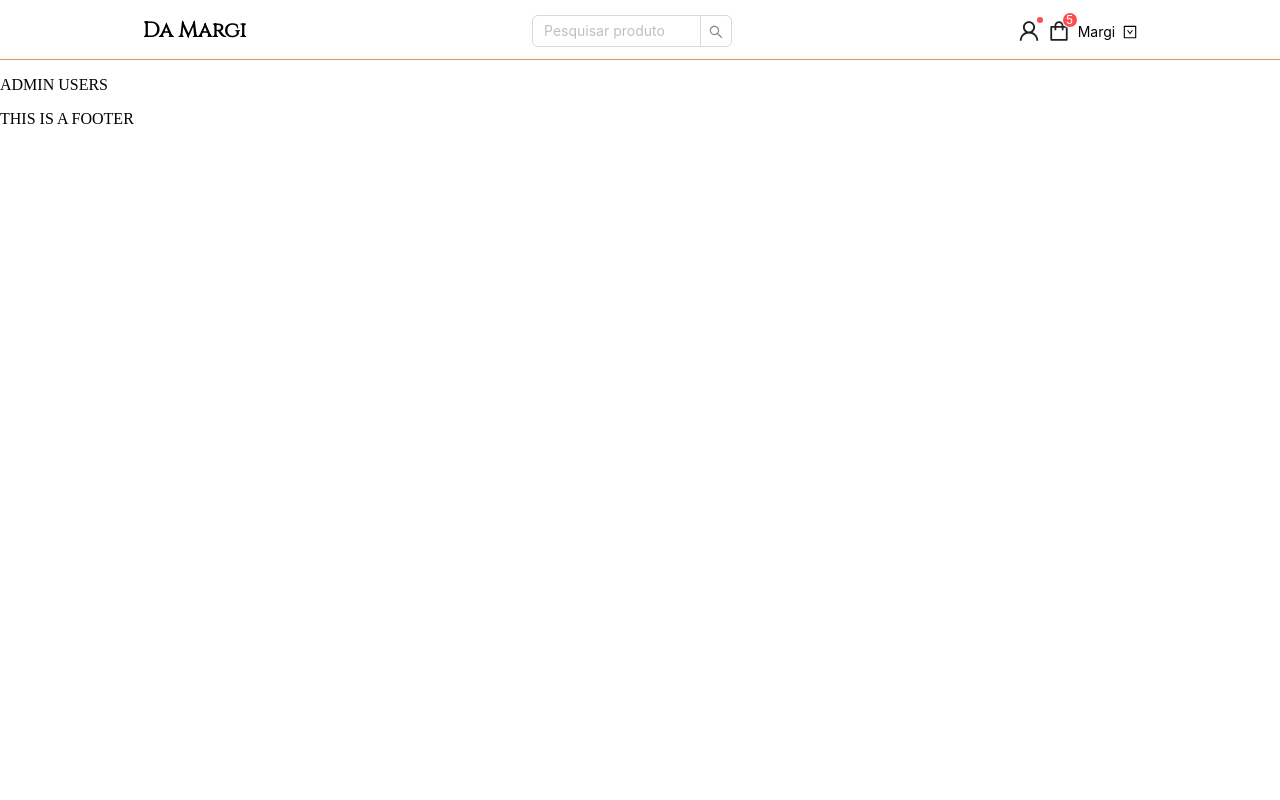
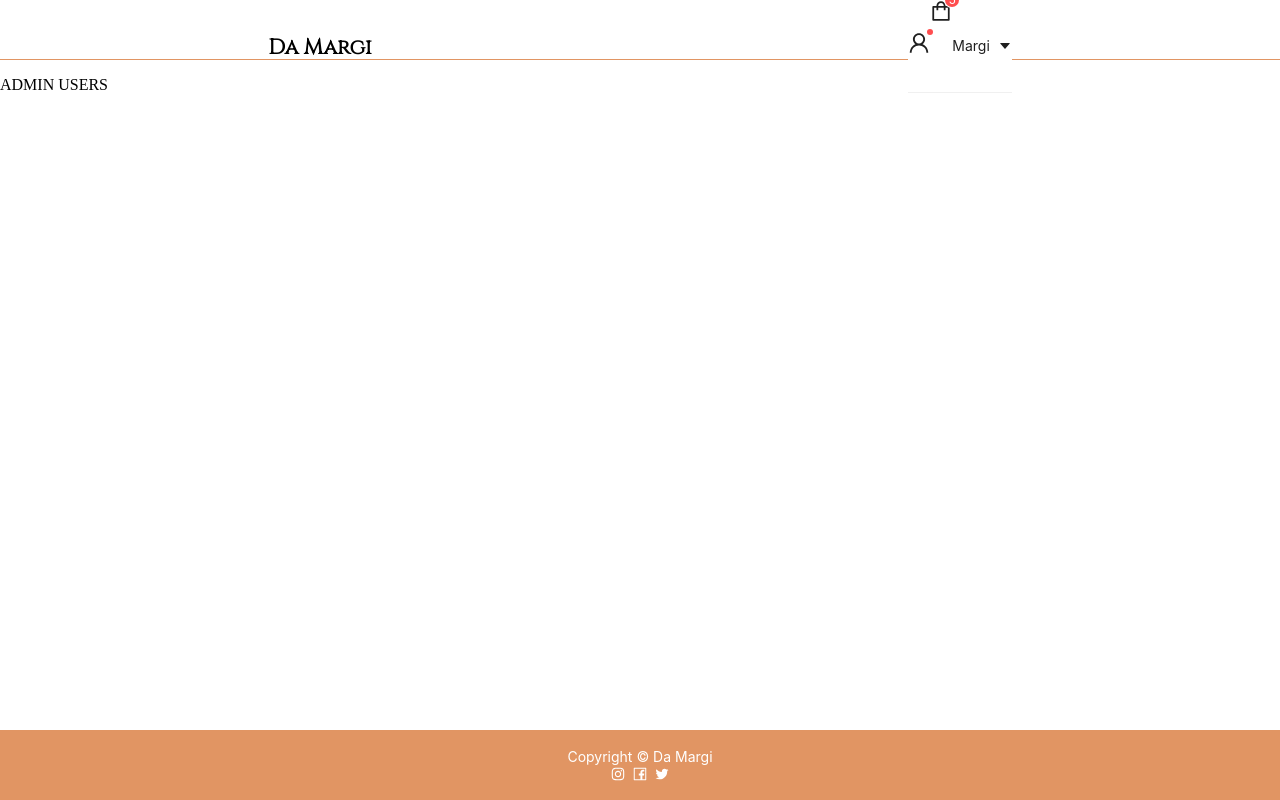
Before and after one commit to guibeutler/MERN-Stack-Project-E-commerce, a React (Create React App) app in the folder frontend/: page /admin/users in a window 1280 px wide. Built offline with nearby package versions, Linux system fonts and the light colour scheme; a web font is replaced by a local one.

Commit message:
try include hamburguer menu

```diff
--- a/frontend/package.json
+++ b/frontend/package.json
@@ -14,6 +14,8 @@
     "antd": "^5.1.2",
     "react": "^18.2.0",
     "react-dom": "^18.2.0",
+    "react-hamburger-menu": "^1.2.1",
+    "react-hamburgers": "^1.0.0",
     "react-router-dom": "^6.6.1",
     "react-scripts": "5.0.1",
     "typescript": "^4.9.4",
@@ -44,6 +46,7 @@
     ]
   },
   "devDependencies": {
+    "@types/react-hamburger-menu": "^0.0.4",
     "eslint": "^8.31.0",
     "eslint-config-prettier": "^8.6.0",
     "eslint-import-resolver-typescript": "^3.5.2",
--- a/frontend/src/components/Footer/index.tsx
+++ b/frontend/src/components/Footer/index.tsx
@@ -1,10 +1,43 @@
 import React from 'react'
+import { Row, Col, Space } from 'antd'
+import {
+	FacebookOutlined,
+	InstagramOutlined,
+	TwitterOutlined,
+} from '@ant-design/icons'
 
 function Footer() {
 	return (
-		<div>
-			<p>THIS IS A FOOTER</p>
-		</div>
+		<footer>
+			<Row
+				style={{
+					display: 'flex',
+					flexDirection: 'column',
+					backgroundColor: '#e19563',
+					justifyContent: 'center',
+					alignContent: 'center',
+					height: '70px',
+					color: 'white',
+				}}
+			>
+				<Row>
+					<Col>Copyright &copy; Da Margi</Col>
+				</Row>
+				<Row justify={'space-around'}>
+					<Space>
+						<Col>
+							<InstagramOutlined />
+						</Col>
+						<Col>
+							<FacebookOutlined />
+						</Col>
+						<Col>
+							<TwitterOutlined />
+						</Col>
+					</Space>
+				</Row>
+			</Row>
+		</footer>
 	)
 }
 
--- a/frontend/src/components/Navbar/index.tsx
+++ b/frontend/src/components/Navbar/index.tsx
@@ -1,10 +1,10 @@
-import React from 'react'
+import React, { useState, useEffect } from 'react'
 import { useNavigate } from 'react-router-dom'
-import { Row, Col, Input, Space, Badge, Dropdown, Menu } from 'antd'
+import { Row, Col, Input, Space, Badge, Dropdown, Menu, Button } from 'antd'
 import {
 	ShoppingOutlined,
 	UserOutlined,
-	DownSquareOutlined,
+	CaretDownOutlined,
 } from '@ant-design/icons'
 import './style.css'
 
@@ -12,6 +12,7 @@ const { Search } = Input
 
 function NavBar() {
 	const navigate = useNavigate()
+	const [collapsed, setCollapsed] = useState(true)
 
 	const handleNavigate = (key: string) => {
 		switch (key) {
@@ -49,13 +50,25 @@ function NavBar() {
 				<h2 className="logo" onClick={() => navigate('/')}>
 					Da Margi
 				</h2>
+				{window.location.pathname === '/' ? (
 					<Search
 						placeholder="Pesquisar produto"
 						allowClear
 						style={{ width: 200 }}
 					/>
+				) : (
+					''
+				)}
+
 				<Col>
 					<Space>
+						<Menu
+							theme="light"
+							mode="horizontal"
+							defaultSelectedKeys={['1']}
+							style={{ lineHeight: '64px' }}
+							collapsed={collapsed}
+						>
 							<Dropdown
 								trigger={['click']}
 								overlay={
@@ -77,7 +90,10 @@ function NavBar() {
 								</p>
 							</Dropdown>
 							<Badge count={5} size={'small'}>
-							<ShoppingOutlined className="icon" style={{ fontSize: '22px' }} />
+								<ShoppingOutlined
+									className="icon"
+									style={{ fontSize: '22px' }}
+								/>
 							</Badge>
 							<Dropdown
 								trigger={['click']}
@@ -92,10 +108,11 @@ function NavBar() {
 								<p onClick={(e) => e.preventDefault()}>
 									<Space>
 										Margi
-									<DownSquareOutlined />
+										<CaretDownOutlined />
 									</Space>
 								</p>
 							</Dropdown>
+						</Menu>
 					</Space>
 				</Col>
 			</Row>
--- a/frontend/src/index.css
+++ b/frontend/src/index.css
@@ -12,3 +12,9 @@ body {
 .app {
 	margin: auto;
 }
+
+footer {
+	position: absolute;
+	bottom: 0;
+	width: 100%;
+}
```
Also changed, not shown: 1 other file (tests, documents, lock files or other folders). Lines whose indentation alone changed are shown as unchanged.
